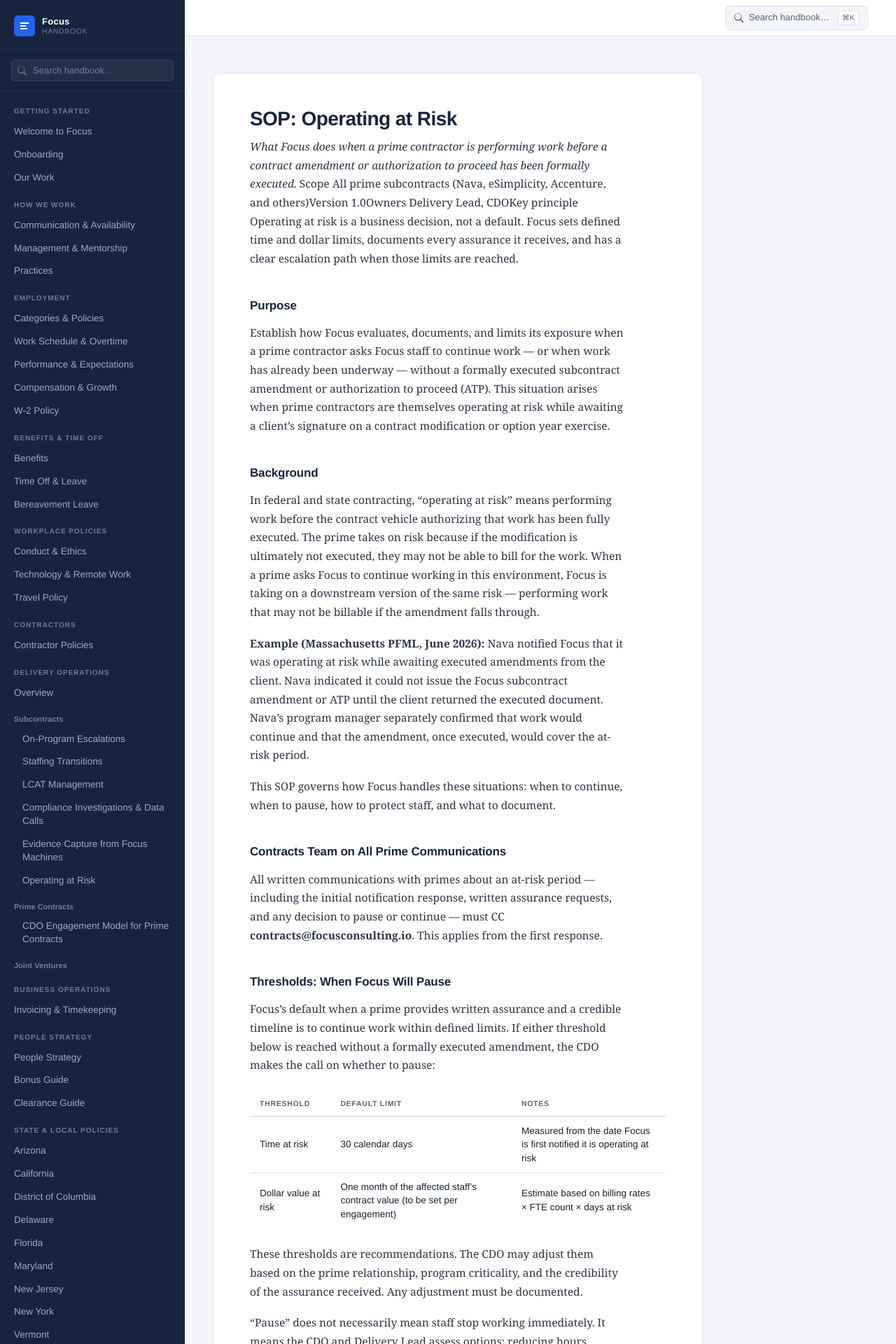
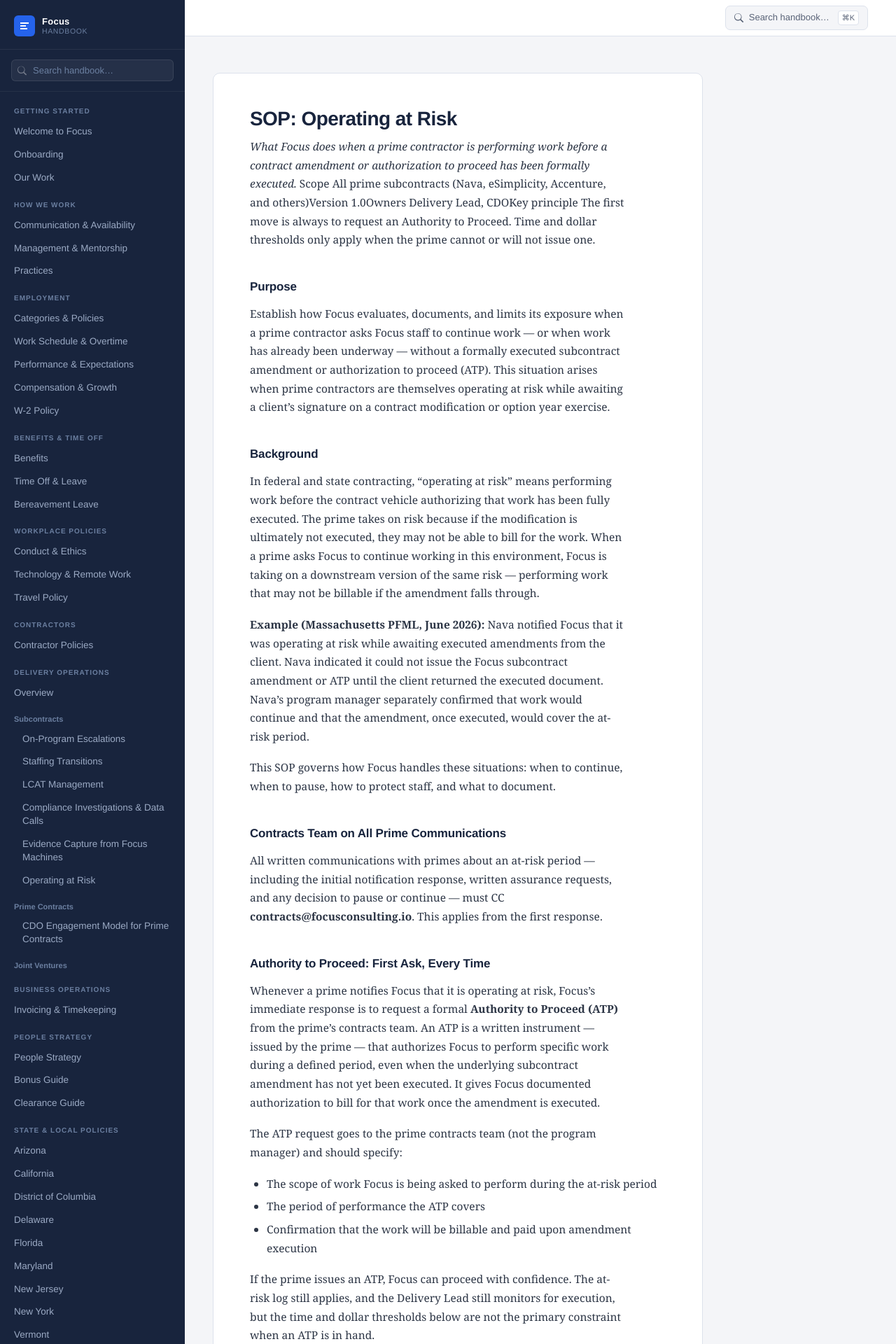
Before and after one commit to focusconsulting/focus-handbook, a Jekyll site: the page built from pages/delivery-operations/subcontract-ops/operating-at-risk.md, in a window 1280 px wide. Shown: the top 1920 px of the page at 70% size. Built offline with Jekyll 4.4.1, drawn with Linux system fonts in a browser that asks for light colours; our own code applies the rules of GitHub Pages for plain Markdown files; some of the changed text lies outside the part shown.

Commit message:
Prioritize ATP request in operating-at-risk SOP; thresholds apply only when ATP is not issued
Co-Authored-By: Claude Sonnet 4.6 <noreply@anthropic.com>

```diff
--- a/pages/delivery-operations/subcontract-ops/operating-at-risk.md
+++ b/pages/delivery-operations/subcontract-ops/operating-at-risk.md
@@ -1,7 +1,7 @@
 # SOP: Operating at Risk
 
 _What Focus does when a prime contractor is performing work before a contract amendment or authorization to proceed has been formally executed._
-Scope All prime subcontracts (Nava, eSimplicity, Accenture, and others)Version 1.0Owners Delivery Lead, CDOKey principle Operating at risk is a business decision, not a default. Focus sets defined time and dollar limits, documents every assurance it receives, and has a clear escalation path when those limits are reached.
+Scope All prime subcontracts (Nava, eSimplicity, Accenture, and others)Version 1.0Owners Delivery Lead, CDOKey principle The first move is always to request an Authority to Proceed. Time and dollar thresholds only apply when the prime cannot or will not issue one.
 
 ## Purpose
 
@@ -19,9 +19,23 @@ This SOP governs how Focus handles these situations: when to continue, when to p
 
 All written communications with primes about an at-risk period — including the initial notification response, written assurance requests, and any decision to pause or continue — must CC **contracts@focusconsulting.io**. This applies from the first response.
 
-## Thresholds: When Focus Will Pause
+## Authority to Proceed: First Ask, Every Time
 
-Focus's default when a prime provides written assurance and a credible timeline is to continue work within defined limits. If either threshold below is reached without a formally executed amendment, the CDO makes the call on whether to pause:
+Whenever a prime notifies Focus that it is operating at risk, Focus's immediate response is to request a formal **Authority to Proceed (ATP)** from the prime's contracts team. An ATP is a written instrument — issued by the prime — that authorizes Focus to perform specific work during a defined period, even when the underlying subcontract amendment has not yet been executed. It gives Focus documented authorization to bill for that work once the amendment is executed.
+
+The ATP request goes to the prime contracts team (not the program manager) and should specify:
+
+- The scope of work Focus is being asked to perform during the at-risk period
+- The period of performance the ATP covers
+- Confirmation that the work will be billable and paid upon amendment execution
+
+If the prime issues an ATP, Focus can proceed with confidence. The at-risk log still applies, and the Delivery Lead still monitors for execution, but the time and dollar thresholds below are not the primary constraint when an ATP is in hand.
+
+**The thresholds below apply only when the prime cannot or will not issue an ATP.** That is when Focus's exposure is unprotected and the limits become enforceable.
+
+## Thresholds: When Focus Will Pause (ATP Not Issued)
+
+Focus's default when a prime provides written assurance and a credible timeline but cannot issue an ATP is to continue work within defined limits. If either threshold below is reached without a formally executed amendment or ATP, the CDO makes the call on whether to pause:
 
 | Threshold | Default Limit | Notes |
 | --- | --- | --- |
@@ -46,17 +60,19 @@ When a Delivery Lead or CDO learns that Focus may be operating at risk — from
 
 Save all communications (email screenshots, Slack exports) to a designated folder in Focus's document management system, labeled by contract and date.
 
-### Step 2: Get Written Assurance from the Prime Contracts Team
+### Step 2: Request an Authority to Proceed
 
-A statement from the prime's program manager that "we still intend to keep [person] in their role" is useful context. It is not sufficient protection for Focus on its own.
+Before continuing work beyond a brief bridging period (five business days), the Delivery Lead — CCing contracts@focusconsulting.io — formally requests an **ATP** from the prime's contracts team. The request should be specific: scope, period of performance, and confirmation that work performed under the ATP will be billable once the amendment executes.
 
-Before continuing work beyond a brief bridging period (five business days), the Delivery Lead requests written confirmation from the prime's **contracts team** — not just the program manager — that:
+If the prime issues an ATP, document it in the at-risk log and proceed. Continue monitoring for amendment execution, but the thresholds in this SOP are not the binding constraint while a valid ATP is in place.
+
+If the prime cannot issue an ATP, the Delivery Lead requests written confirmation from the prime's contracts team — not just the program manager — that:
 
 - The prime intends to execute the amendment covering Focus's work
-- The at-risk period, once executed, will be billable and paid
+- The at-risk period will be billable and paid once executed
 - The anticipated execution timeline
 
-This confirmation should come via email from the prime contracts contact, not from the program-side PM. Both are useful, but only the contracts team has authority to make commitments about payment.
+A statement from the program manager alone is useful context but is not sufficient. Only the prime contracts team has authority to commit on billing and payment. With no ATP and no contracts-team confirmation, the time and dollar thresholds in this SOP are active from that point forward.
 
 ### Step 3: Notify Affected Staff
 
```
